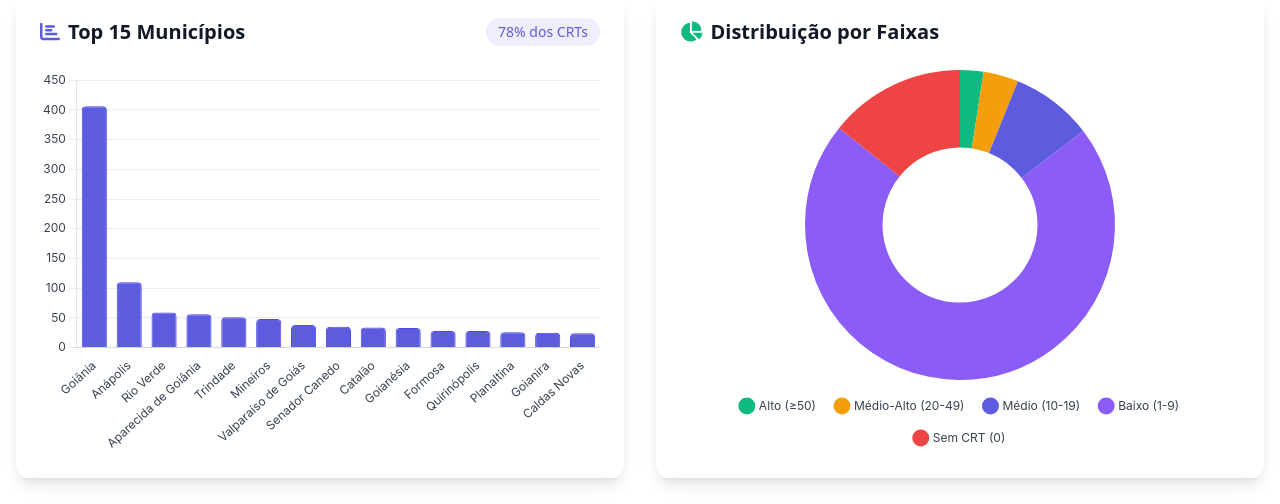
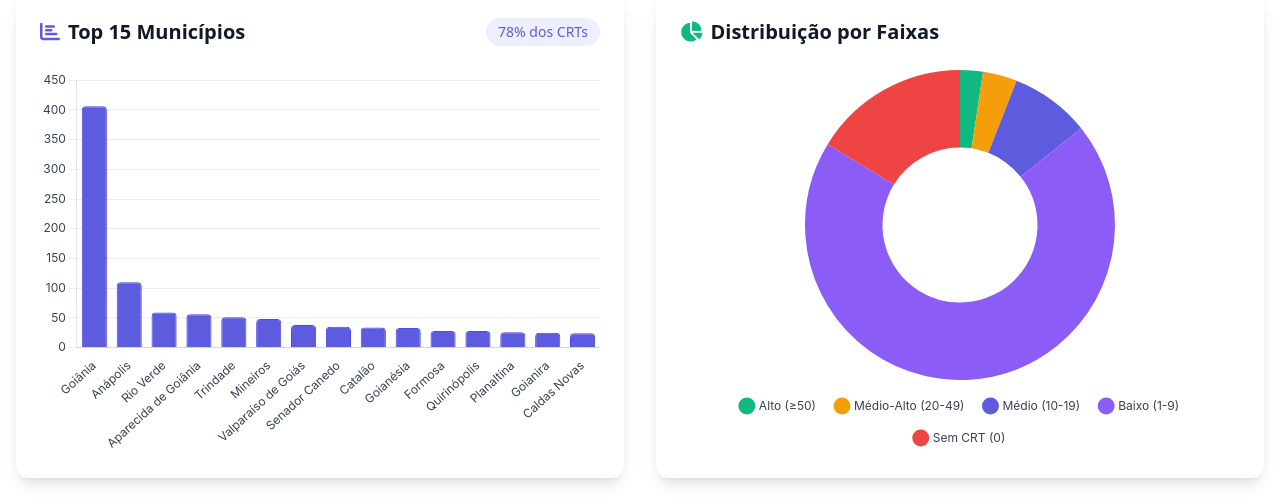
Before and after one commit to glaysoncampos/crt4, a plain HTML site: page index.html in a window 1280 px wide. Shown: the part 294-798 px from the top of the page. Drawn offline with nearby package versions, Linux system fonts and the light colour scheme.

Commit message:
Update index.html

```diff
--- a/index.html
+++ b/index.html
@@ -318,7 +318,7 @@
             data: {
                 labels: ['Alto (≥50)', 'Médio-Alto (20-49)', 'Médio (10-19)', 'Baixo (1-9)', 'Sem CRT (0)'],
                 datasets: [{
-                    data: [6, 9, 21, 175, 35],
+                    data: [6, 9, 21, 175, 41],
                     backgroundColor: ['#10B981', '#F59E0B', '#5D5CDE', '#8B5CF6', '#EF4444'],
                     borderWidth: 0
                 }]
```
